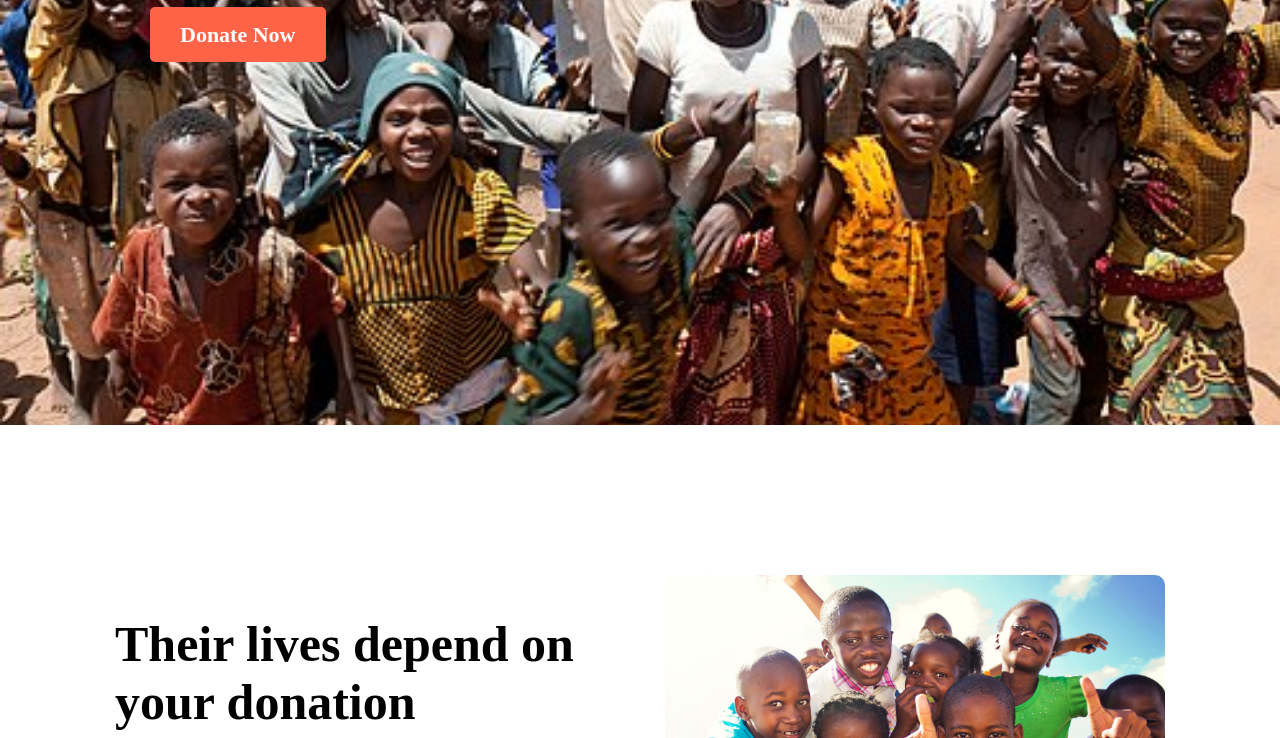
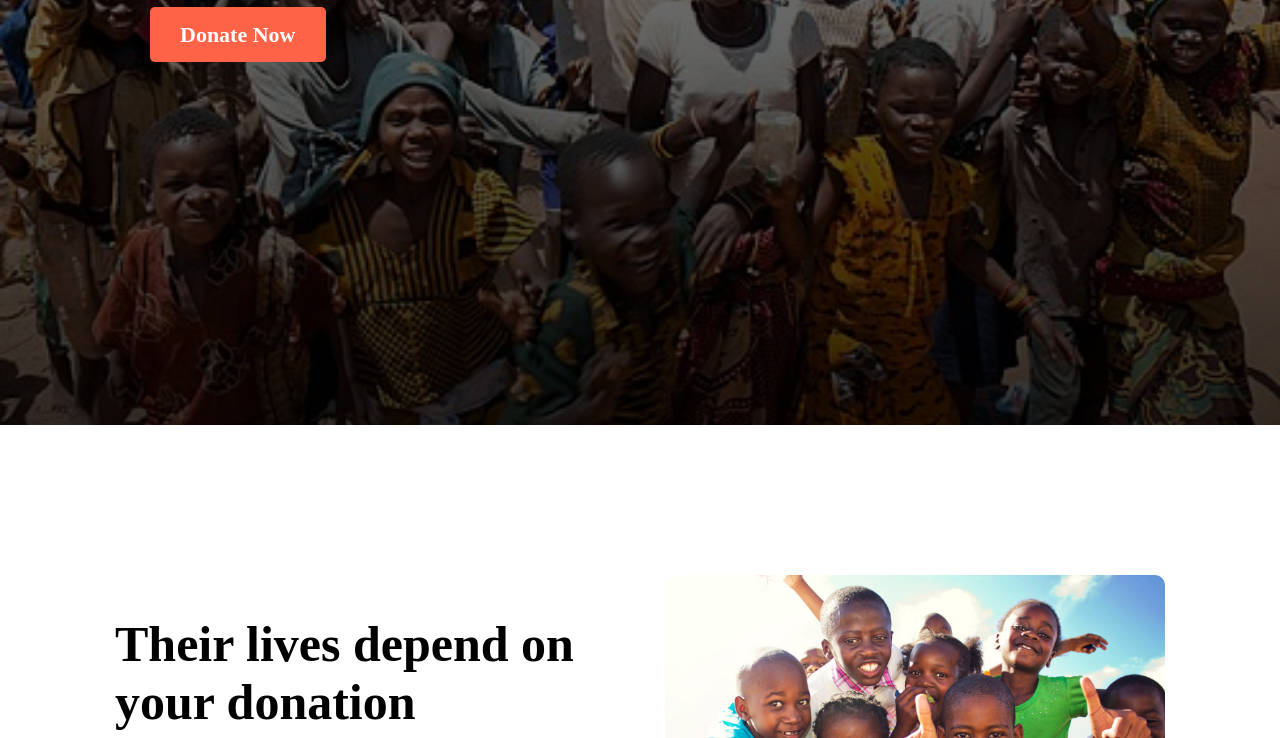
Before and after one commit to nessieazad/eid-ul-adha, a plain HTML site: page index.html in a window 1280 px wide. Shown: the part 375-1113 px from the top of the page. Drawn offline with Linux system fonts and the light colour scheme.

Commit message:
cover image darken

```diff
--- a/style.css
+++ b/style.css
@@ -3,12 +3,11 @@
 }
 
 .banner {
-    background-image: url(images/kids.jpg);
+    background-image: linear-gradient(rgba(0, 0, 0, 0.4), rgba(0, 0, 0, 0.8)), url(images/kids.jpg);
     height: 100vh;
     background-repeat: no-repeat;
     background-size: cover;
     color: white;
-
 }
 
 h1 {
```
